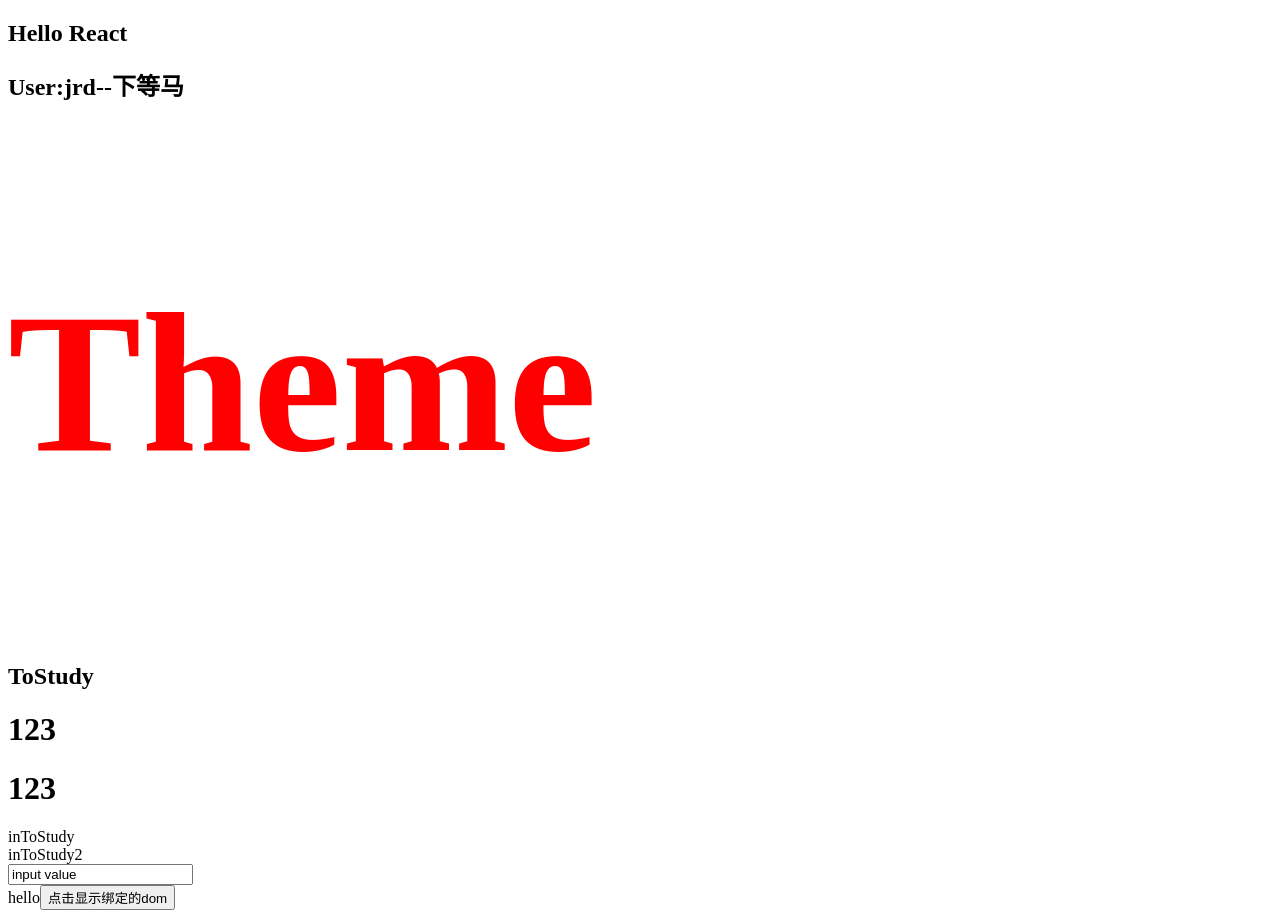
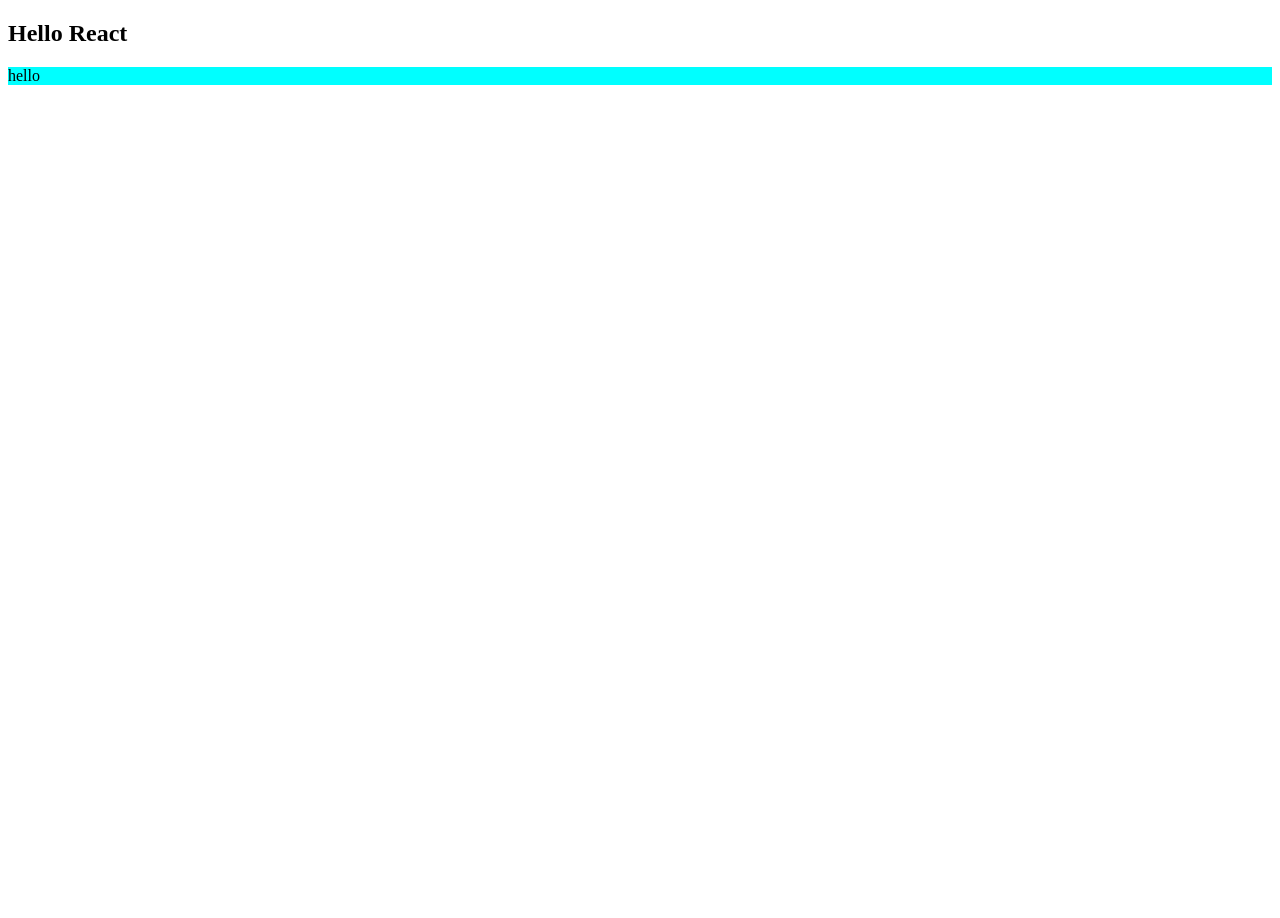
Before and after one commit to jinrd123/react-learning-notes, a React (Create React App) app in the folder 脚手架项目/demo/: page / in a window 1280 px wide. After the commit the page ends 800 px from the top, so only its background shows below. Built offline with nearby package versions, Linux system fonts and the light colour scheme.

Commit message:
react的css解决方案——css modules

```diff
--- a/脚手架项目/demo/src/App.jsx
+++ b/脚手架项目/demo/src/App.jsx
@@ -2,6 +2,7 @@ import React from "react"
 import HelloWorld from "./components/HelloWorld";
 import ToStudy from "./components/ToStudy";
 import UseRef from "./components/UseRef"
+import Profile from "./components/profile/Profile";
 
 class App extends React.Component {
     constructor() {
@@ -23,13 +24,7 @@ class App extends React.Component {
         return (
             <div>
                 <h2>{message}</h2>
-                <HelloWorld/>
-                <ToStudy propname="hhh">
-                    <div>inToStudy</div>
-                    <div>inToStudy2</div>
-                </ToStudy>
-                <input value={inputValue} onChange={(e) =>{this.inputChange(e)}}/>
-                <UseRef/>
+                <Profile/>
             </div>
         )
     }
--- /dev/null
+++ b/脚手架项目/demo/src/components/profile/Profile.jsx
@@ -0,0 +1,14 @@
+import { memo } from 'react';
+import profileStyle from "./Profile.module.css";
+
+const Profile = memo(function() {
+
+    return (
+        // className中使用多个css类名——用()包裹；使用单个css类不需要()
+        <div className={(profileStyle.section, profileStyle.anotherSection)}>
+        	hello
+        </div>
+    )
+})
+
+export default Profile;
--- /dev/null
+++ b/脚手架项目/demo/src/components/profile/Profile.module.css
@@ -0,0 +1,7 @@
+.section {
+    border: 1px solid skyblue;
+}
+
+.anotherSection {
+    background-color: aqua;
+}
```
Also changed, not shown: 1 other file (tests, documents, lock files or other folders).
